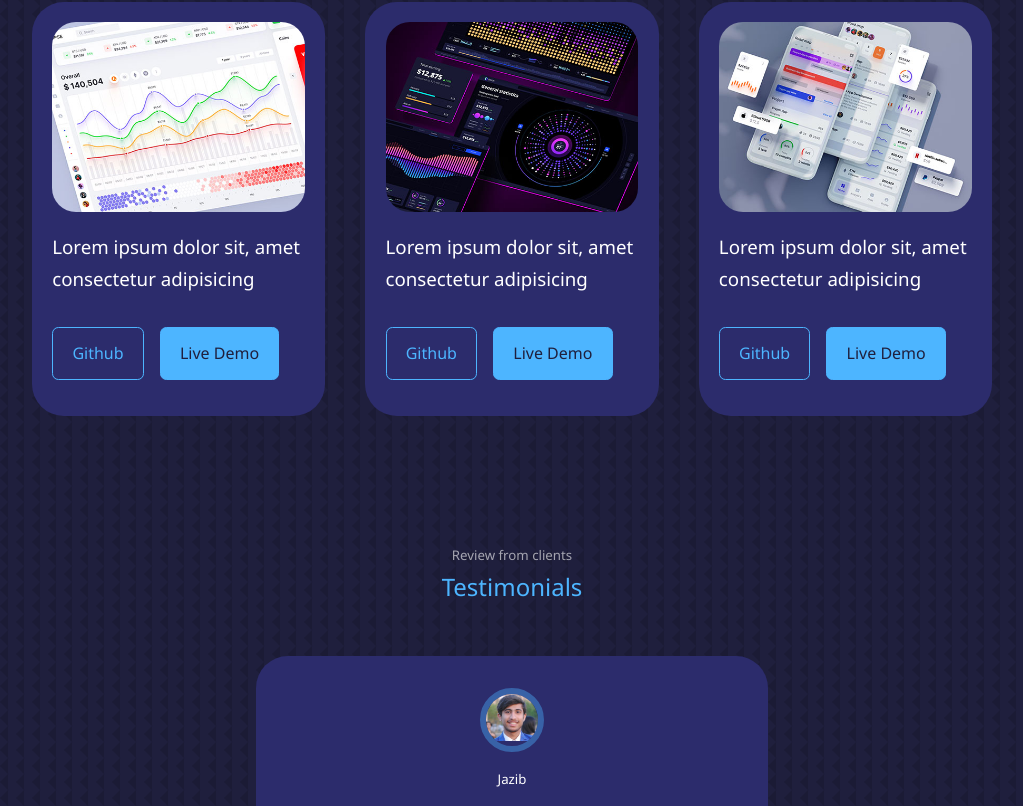
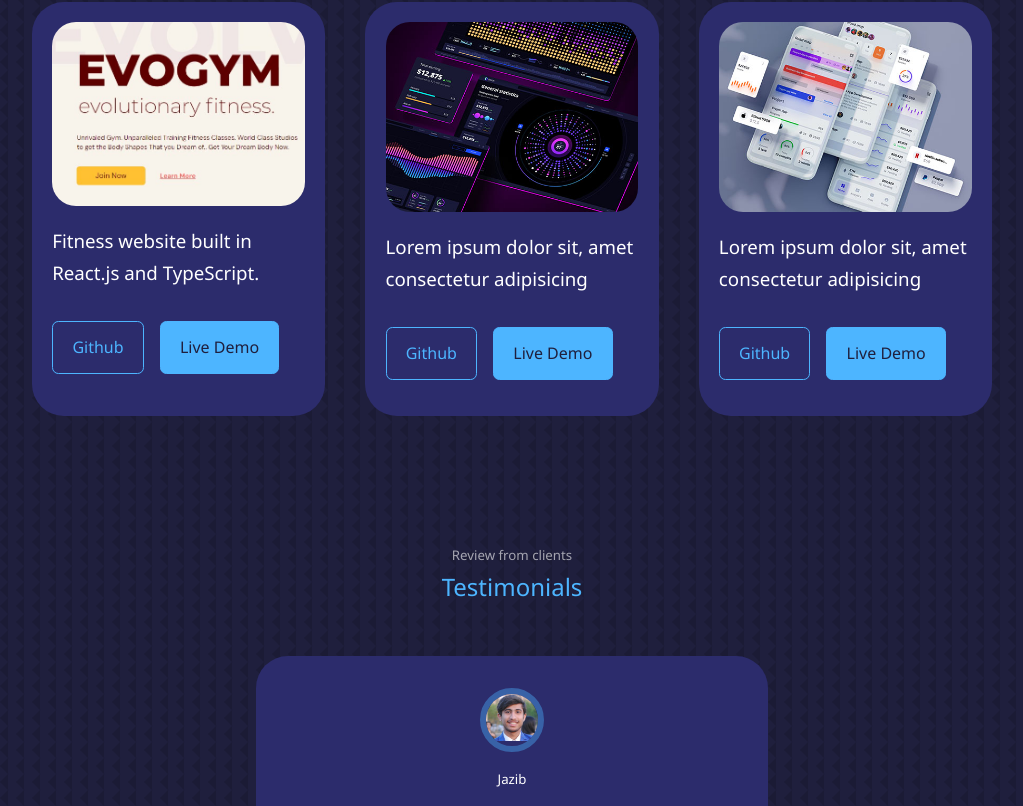
Before and after one commit to myameen123/MyPortfolio, a React (Create React App) app: page / in a window 1280 px wide. Shown: the part 3162-3968 px from the top of the page, without its empty margins (128-1151 px from the left). Built offline with nearby package versions, Linux system fonts and the light colour scheme.

Commit message:
added a project

```diff
--- a/src/components/Protfolio/Protfolio.jsx
+++ b/src/components/Protfolio/Protfolio.jsx
@@ -1,19 +1,19 @@
 import React from "react";
 import "./Protfolio.css";
-import IMG1 from "../../assets/portfolio1.jpg";
+import IMG1 from "../../assets/project1.jpg";
 import IMG2 from "../../assets/portfolio2.jpg";
 import IMG3 from "../../assets/portfolio3.jpg";
-import IMG4 from "../../assets/portfolio4.jpg";
-import IMG5 from "../../assets/portfolio5.png";
-import IMG6 from "../../assets/portfolio6.jpg";
+// import IMG4 from "../../assets/portfolio4.jpg";
+// import IMG5 from "../../assets/portfolio5.png";
+// import IMG6 from "../../assets/portfolio6.jpg";
 
 const DATA = [
   {
     id: 1,
     image: IMG1,
-    title: "Lorem ipsum dolor sit, amet consectetur adipisicing",
-    github: "https://github.com",
-    demo: "https://livedemo.com",
+    title: "Fitness website built in React.js and TypeScript.",
+    github: "https://github.com/myameen123/gym-website",
+    demo: "https://gym-website-yameen.netlify.app/",
   },
   {
     id: 2,
```
Also changed, not shown: src/assets/project1.jpg (added).
